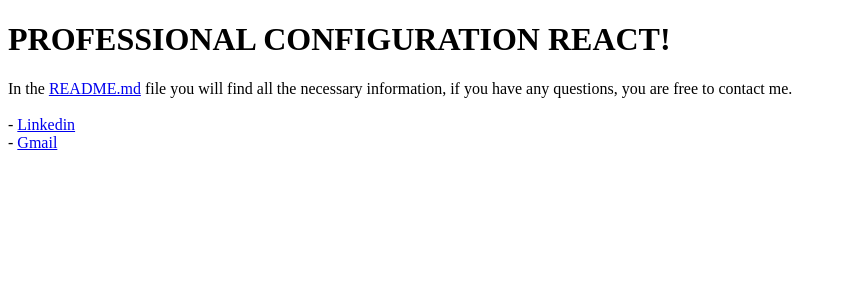
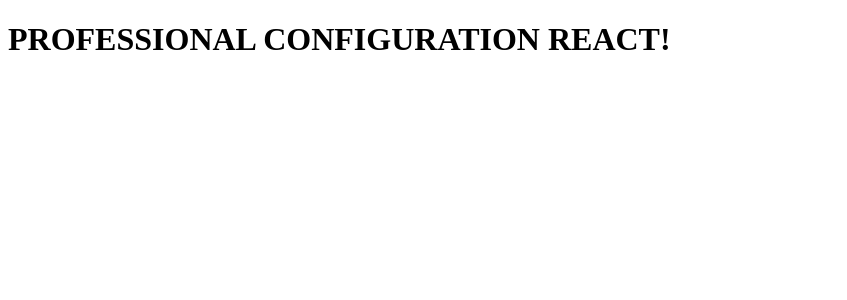
Before and after one commit to joer9514/react-professional-configuration, a React (Vite) app: page / in a window 1280 px wide. Shown: the top 300 px of the page, without its empty margins (0-847 px from the left). Built offline with nearby package versions, Linux system fonts and the light colour scheme.

Commit message:
fix: configuration files

```diff
--- a/src/App.tsx
+++ b/src/App.tsx
@@ -1,55 +1,7 @@
-import { useEffect, useRef } from 'react';
-
 export default function App() {
-  const [ref, _ref] = useGrane();
-
   return (
-    <div className='App'>
-      <div className='App-Container'>
-        <h1 ref={_ref}>PROFESSIONAL CONFIGURATION REACT!</h1>
-
-        <p ref={ref}>
-          In the&nbsp;
-          <a href='../README.md' target='_blank'>
-            README.md
-          </a>
-          &nbsp;file you will find all the necessary information, if you have
-          any questions, you are free to contact me.
-          <br />
-          <br />
-          -&nbsp;
-          <a
-            href='https://linkedin.com/in/joseespinosaramirez'
-            target='_blank'
-            rel='noopenner noreferrer'
-          >
-            Linkedin
-          </a>
-          <br />
-          -&nbsp;<a href='mailto:joer9514@gmail.com'>Gmail</a>
-        </p>
-
-        <div id='bg' />
-        <div id='bg_' />
-      </div>
-    </div>
+    <>
+      <h1>PROFESSIONAL CONFIGURATION REACT!</h1>
+    </>
   );
 }
-
-const useGrane = () => {
-  const ref = useRef<HTMLParagraphElement>(null);
-  const _ref = useRef<HTMLHeadingElement>(null);
-
-  useEffect(() => {
-    setTimeout(function () {
-      if (ref.current != null && _ref.current !== null) {
-        ref.current.style.opacity = '1';
-        ref.current.style.filter = 'blur(0px)';
-        _ref.current.style.opacity = '1';
-        _ref.current.style.filter = 'blur(0px)';
-      }
-    }, 1000);
-  }, []);
-
-  return [ref, _ref] as const;
-};
--- a/tsconfig.json
+++ b/tsconfig.json
@@ -19,13 +19,12 @@
     "jsx": "react-jsx",
     "types": ["vite/client", "node", "jest"]
   },
-  "include": ["src"],
+  "include": ["src", "jest.setup.ts"],
   "exclude": [
     "node_modules",
     "dist",
+    "jest.config.ts",
     "vite.config.ts",
-    "jest.config.ts",
-    "jest.setup.ts",
     ".eslintrc.cjs",
     ".prettierrc.cjs"
   ],
```
Also changed, not shown: .eslintrc.cjs, 1 other file (tests, documents, lock files or other folders).
